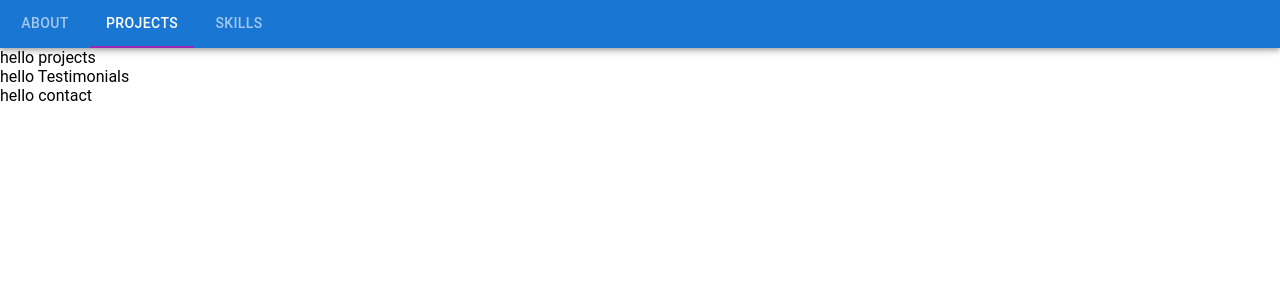
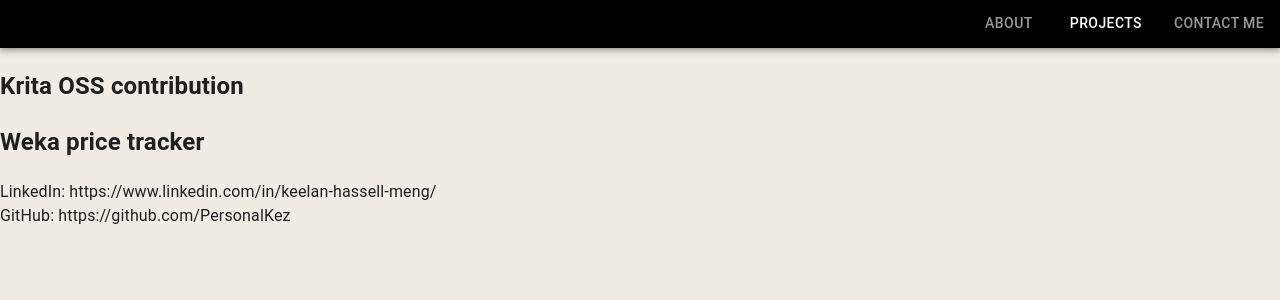
Before and after one commit to PersonalKez/PersonalKez.github.io, a React (Create React App) app: page /about in a window 1280 px wide. Both pictures are taken after a click on the tab "PROJECTS". Shown: the top 300 px of the page. Built offline with nearby package versions, Linux system fonts and the light colour scheme.

Commit message:
adding content and formatting

```diff
--- a/src/App.tsx
+++ b/src/App.tsx
@@ -1,12 +1,13 @@
 import './App.css';
-import { Outlet, RouterProvider, createBrowserRouter } from 'react-router-dom';
+import { Outlet, RouterProvider, createBrowserRouter, useNavigate } from 'react-router-dom';
 import About from './components/About';
 import Projects from './components/Projects';
-import Skills from './components/Skills';
+import ContactMe from './components/ContactMe';
 import Navbar from './components/Navbar';
-import Testimonials from './components/Testimonials';
 import Contact from './components/Contact';
-import React from 'react';
+import React, { useEffect } from 'react';
+import Theme from './utilities/theme';
+import { CssBaseline, ThemeProvider } from '@mui/material';
 
 export const router = createBrowserRouter([
   {
@@ -22,18 +23,31 @@
         element: <Projects />
       },
       {
-        path: "/skills",
-        element: <Skills />
+        path: "/contact",
+        element: <ContactMe />
       }
     ]
   }
 ]);
 
+const theme = Theme;
+
 function App() {
-  return <RouterProvider router={router} />
+  return (
+    <ThemeProvider theme={theme}>
+      <CssBaseline />
+      <RouterProvider router={router} />
+    </ThemeProvider>
+  )
 }
 
 function Root() {
+  const navigate = useNavigate();
+
+  useEffect(() => {
+    navigate("/about")
+  }, [])
+
   return (
     <>
       <header>
@@ -41,7 +55,6 @@
       </header>
       <main>
         <Outlet />
-      <Testimonials />
         <Contact />
       </main>
     </>
--- a/src/components/About.tsx
+++ b/src/components/About.tsx
@@ -1,9 +1,48 @@
+import { Box, Grid, Paper, Typography, styled } from "@mui/material";
 import React from "react";
 import { FunctionComponent } from "react";
 
 const About: FunctionComponent = () => {
+
+    const Item = styled(Typography)(({ theme }) => ({
+        padding: theme.spacing(1),
+        textAlign: 'center',
+        color: theme.palette.text.secondary,
+      }));
+
     return (
-        <div>hello about</div>
+        <body>
+            <Grid container>
+                <Grid item xs={6} sx={{p: 15, display: "flex", alignItems:"end", justifyContent: "center"}}>
+                    <Item variant="h1" sx={{ alignItems: "flex-end"}}>FULL STACK <br/> DEVELOPER.</Item>
+                </Grid>
+                <Grid item >
+                    <Box
+                        sx={{p: 10}}
+                        component="img"
+                        alt="Programmer PNG Icon (placeholder)"
+                        src="https://www.shareicon.net/data/512x512/2016/01/13/702787_people_512x512.png"
+                    />
+                </Grid>
+            </Grid>
+            <h2>VALUES</h2>
+            <p></p>
+            <p>I entered the tech industry because I'm good at problem solving, teamwork, and bringing designs from a requirements to product. Learning is fun, and I like to do a lot of it; across a lot of different areas, but my learning interests are currently in building applications with React and Python, and how those integrate with cloud environments (AWS and GCP). I am used to working with a team and negotiating directly with users and product owners to collaborate on designing solutions for their needs. </p>
+            <p></p>
+            <h2>KEY SKILLS</h2>
+            <p></p>
+            <p>I work very quickly, pick up new technology fast, and implement it well with a team. I take ownership of projects and deliver solo work to a high standard. I prefer to work Agile.</p>
+            <p></p>
+            <h2>ACHIEVEMENTS</h2>
+            <p></p>
+            <p>I've helped deliver some safety and security critical, high impact infrastructure and services in aero and defence spaces. I've been highlighted for my ability to clearly communicate with both team and clients and make sure requirements are met in a timely fashion. I don't do mindless work, so I've managed to maintain a healthy mindset and avoid burnout even in long and involved projects. I like to get on with people and build strong working relationships.</p>
+            <p></p>
+            <p>In my spare time I've built a few personal bits of tech, robots, sound manipulation, some AI apps and statistics helpers. </p>
+            <p></p>
+            <h2>ACCOMPLISHMENTS</h2>
+            <p></p>
+            <p>Beyond my profession, I have a growing interest in 2D and 3D art; this has a lot of transferable skills to engineering, improving my workflow and patience with difficult projects. From my experiences in freelancing, I have learned how to interact with clients in delivering product in a timely manner, and how to negotiate changing requirements.</p>
+        </body>
     )
 }
 
--- a/src/components/Contact.tsx
+++ b/src/components/Contact.tsx
@@ -3,7 +3,10 @@
 
 const Contact: FunctionComponent = () => {
     return (
-        <div>hello contact</div>
+        <body>
+        <div>LinkedIn: https://www.linkedin.com/in/keelan-hassell-meng/</div>
+        <div>GitHub: https://github.com/PersonalKez</div>
+        </body>
     )
 }
 
--- /dev/null
+++ b/src/components/ContactMe.tsx
@@ -0,0 +1,28 @@
+import React from "react";
+import { FunctionComponent } from "react";
+
+const ContactMe: FunctionComponent = () => {
+    return (
+        <body>
+            <h1>Technical Skills</h1>
+            <h2>Hard</h2>
+            <p></p>
+            <p>• React: Created and maintained React apps with Node.js and Springboot bootstrapping</p>
+            <p>• DotNet/C#: Developed device enrolment app as a solo endeavour using Blazor Framework</p>
+            <p>and hosted in S3 Bucket via TeamCity deployment. Developed database interface in Azure</p>
+            <p>PowerApps LC</p>
+            <p>• Java: Developed case management software and travel comparison app with Springboot</p>
+            <p>• AWS: Lambda function, EC2 instances, etc., in support of web apps.</p>
+            <h2>Soft</h2>
+            <p>• Verbal Communication: Demonstration of developed applications with client, and verbal</p>
+            <p>negotiation of requirements and specification translation with client</p>
+            <p>• Written Communication: Email communication with client to discuss change management</p>
+            <p>and support issues</p>
+            <p>• UI Design: Collaboration with client on Figma boards to iterate on design wireframes using</p>
+            <p>MUI library, and implementation of the approved design in React</p>
+            <p>• Self Management: Took ownership and responsibility over several business projects</p>
+        </body>
+    )
+}
+
+export default ContactMe
--- a/src/components/Navbar.tsx
+++ b/src/components/Navbar.tsx
@@ -1,10 +1,10 @@
-import { AppBar, Container, Toolbar, Tab, Tabs } from "@mui/material";
+import { AppBar, Container, Toolbar, Tab, Tabs, Box } from "@mui/material";
 import React, { useEffect, useState } from "react";
 import { FunctionComponent } from "react";
 import { redirect, useNavigate } from "react-router-dom";
 
-const pages = ["About", "Projects", "Skills"]
-const paths = ["/about", "/projects", "/skills"]
+const pages = ["About", "Projects", "Contact Me"]
+const paths = ["/about", "/projects", "/contact"]
 
 const Navbar: FunctionComponent = () => {
 
@@ -17,17 +17,19 @@
 
     return (
         <AppBar position="static">
-                    <Tabs
+            <Box sx={{display: "flex", justifyContent: "right"}}>
+                <Tabs
                     value={value}
                     onChange={(handleChange)}
                     textColor="inherit"
                     indicatorColor="secondary">
-                        {pages.map((page:string, n:number) => (
-                            <Tab label={page} onClick={() => navigate(paths[n])}/>
-                        ))}
-                    </Tabs>
-    </AppBar >
-  );
+                    {pages.map((page: string, n: number) => (
+                        <Tab label={page} onClick={() => navigate(paths[n])} />
+                    ))}
+                </Tabs>
+            </Box>
+        </AppBar >
+    );
 }
 
 export default Navbar
--- a/src/components/Projects.tsx
+++ b/src/components/Projects.tsx
@@ -3,7 +3,10 @@
 
 const Projects: FunctionComponent = () => {
     return (
-        <div>hello projects</div>
+        <main>
+        <h2>Krita OSS contribution</h2>
+        <h2>Weka price tracker</h2>
+        </main>
     )
 }
 
--- a/src/components/Skills.tsx
+++ /dev/null
@@ -1,10 +0,0 @@
-import React from "react";
-import { FunctionComponent } from "react";
-
-const Skills: FunctionComponent = () => {
-    return (
-        <div>hello skills</div>
-    )
-}
-
-export default Skills
--- a/src/components/Testimonials.tsx
+++ /dev/null
@@ -1,10 +0,0 @@
-import React from "react";
-import { FunctionComponent } from "react";
-
-const Testimonials: FunctionComponent = () => {
-    return (
-        <div>hello Testimonials</div>
-    )
-}
-
-export default Testimonials
--- /dev/null
+++ b/src/utilities/theme.tsx
@@ -0,0 +1,18 @@
+import { createTheme } from "@mui/material";
+
+const Theme = createTheme({
+    palette: {
+      primary: {
+        main: '#000000',
+      },
+      secondary: {
+        main: '#000000',
+      },
+      background: {
+        default: '#f0ece4',
+        paper: '#f0ece4'
+      },
+    },
+  });
+
+export default Theme
```
Lines whose indentation alone changed are shown as unchanged.
